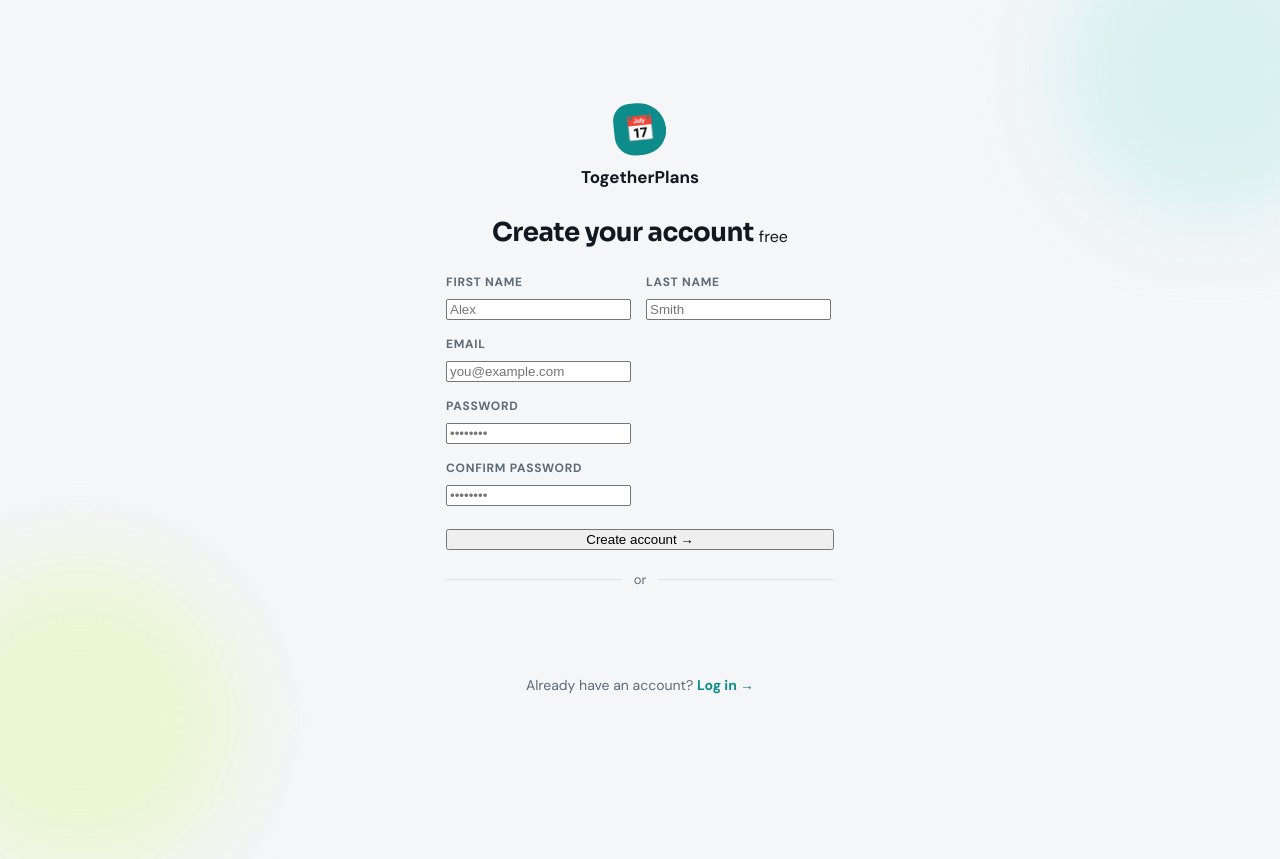
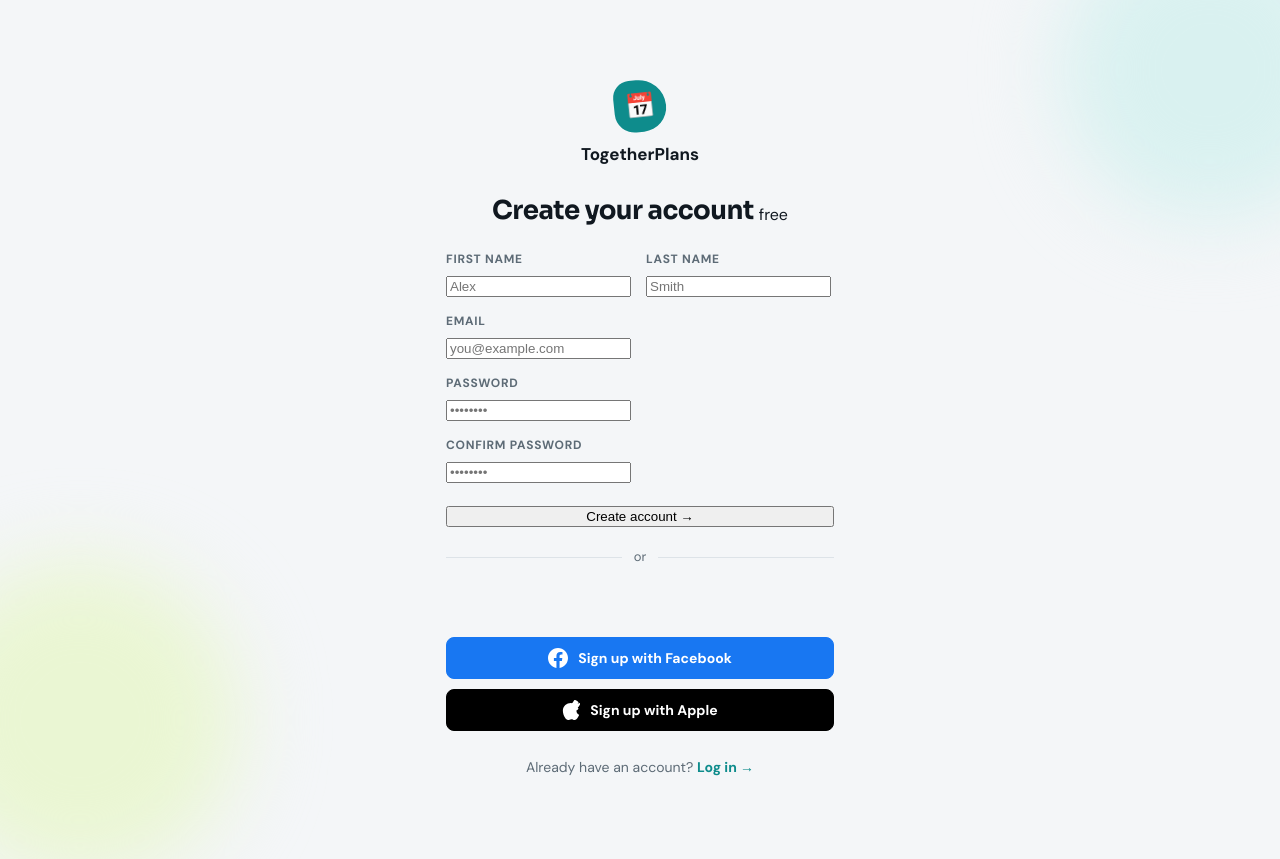
Before and after one commit to colomtn5280-lab/togetherplans, a React (Vite) app in the folder web/: page /signup in a window 1280 px wide. Before the commit the page ends 800 px from the top, so only its background shows below. Built offline with nearby package versions, Linux system fonts and the light colour scheme; no server answers.

Commit message:
feat(web): add Facebook + Apple Sign-In buttons, inline social auth errors

```diff
--- a/web/index.html
+++ b/web/index.html
@@ -33,6 +33,8 @@
     <meta name="theme-color" content="#0E8C8C" />
     <meta name="apple-mobile-web-app-capable" content="yes" />
     <meta name="apple-mobile-web-app-status-bar-style" content="default" />
+    <!-- Apple Sign In with Apple JS SDK -->
+    <script type="text/javascript" src="https://appleid.cdn-apple.com/appleauth/static/jsapi/appleid/1/en_US/appleid.auth.js"></script>
   </head>
   <body>
     <div id="root"></div>
--- a/web/src/pages/SignupPage.tsx
+++ b/web/src/pages/SignupPage.tsx
@@ -1,3 +1,4 @@
+import { useState } from "react";
 import { useForm } from "react-hook-form";
 import { zodResolver } from "@hookform/resolvers/zod";
 import { z } from "zod";
@@ -29,11 +30,37 @@ const schema = z
 
 type FormData = z.infer<typeof schema>;
 
+// Facebook App ID
+const FB_APP_ID = "1748102416338228";
+
+function handleFacebookLogin() {
+  const redirectUri = encodeURIComponent(window.location.origin + "/auth/facebook/callback");
+  window.location.href = `https://www.facebook.com/dialog/oauth?client_id=${FB_APP_ID}&redirect_uri=${redirectUri}&scope=email,public_profile`;
+}
+
+// Apple Sign-In requires VITE_APPLE_SERVICE_ID to be set by Jake
+// and the Apple JS SDK loaded in index.html
+declare global {
+  interface Window {
+    AppleID?: {
+      auth: {
+        init: (config: object) => void;
+        signIn: () => Promise<{
+          authorization: { id_token: string };
+          user?: { name?: { firstName?: string; lastName?: string }; email?: string };
+        }>;
+      };
+    };
+  }
+}
+
 export function SignupPage() {
   const navigate = useNavigate();
   const location = useLocation();
   const setAuth = useAuthStore((s) => s.setAuth);
   const from = (location.state as { from?: { pathname: string } })?.from?.pathname ?? "/dashboard";
+
+  const [socialError, setSocialError] = useState<string | null>(null);
 
   const {
     register,
@@ -63,6 +90,40 @@ export function SignupPage() {
       }
     },
   });
+
+  async function handleAppleLogin() {
+    const appleServiceId = import.meta.env.VITE_APPLE_SERVICE_ID;
+    if (!appleServiceId) {
+      setSocialError("Apple Sign-In is not configured yet. Please try another method.");
+      return;
+    }
+    if (!window.AppleID) {
+      setSocialError("Apple Sign-In SDK failed to load. Please refresh and try again.");
+      return;
+    }
+    try {
+      window.AppleID.auth.init({
+        clientId: appleServiceId,
+        scope: "name email",
+        redirectURI: window.location.origin + "/auth/apple/callback",
+        usePopup: true,
+      });
+      const res = await window.AppleID.auth.signIn();
+      const identityToken = res.authorization.id_token;
+      const displayName = res.user?.name
+        ? [res.user.name.firstName, res.user.name.lastName].filter(Boolean).join(" ")
+        : undefined;
+      const email = res.user?.email;
+      const { data } = await authApi.appleLogin(identityToken, displayName, email);
+      const user = data.user ?? { userId: data.userId ?? "", email: data.email ?? "" };
+      const accessToken = data.accessToken || data.token || "";
+      const refreshToken = data.refreshToken || "";
+      setAuth(user, accessToken, refreshToken);
+      navigate(from, { replace: true });
+    } catch {
+      setSocialError("Apple Sign-In failed. Please try again.");
+    }
+  }
 
   const labelStyle: React.CSSProperties = {
     display: "block",
@@ -280,9 +341,12 @@ export function SignupPage() {
           <div style={{ flex: 1, height: 1, background: "var(--line)" }} />
         </div>
 
+        <div style={{ display: "flex", flexDirection: "column", gap: 10 }}>
+          {/* Google */}
           <div style={{ display: "flex", justifyContent: "center" }}>
             <GoogleLogin
               onSuccess={(cred) => {
+                setSocialError(null);
                 if (!cred.credential) return;
                 authApi.googleLogin(cred.credential).then(res => {
                   const d = res.data;
@@ -291,12 +355,89 @@ export function SignupPage() {
                   const refreshToken = d.refreshToken || "";
                   setAuth(user, accessToken, refreshToken);
                   navigate(from, { replace: true });
-              }).catch(() => alert("Google sign-in failed"));
+                }).catch(() => setSocialError("Google sign-in failed. Please try again."));
               }}
-            onError={() => alert("Google sign-in failed")}
+              onError={() => setSocialError("Google sign-in failed. Please try again.")}
               width="100%"
               text="signup_with"
             />
+          </div>
+
+          {/* Facebook */}
+          <button
+            type="button"
+            onClick={() => { setSocialError(null); handleFacebookLogin(); }}
+            style={{
+              width: "100%",
+              display: "flex",
+              alignItems: "center",
+              justifyContent: "center",
+              gap: 10,
+              padding: "10px 16px",
+              borderRadius: 8,
+              border: "1px solid #1877F2",
+              background: "#1877F2",
+              color: "#fff",
+              fontFamily: "var(--font-display)",
+              fontWeight: 700,
+              fontSize: 14,
+              cursor: "pointer",
+            }}
+          >
+            <svg width="20" height="20" viewBox="0 0 24 24" fill="white" aria-hidden="true">
+              <path d="M24 12.073C24 5.405 18.627 0 12 0S0 5.405 0 12.073C0 18.1 4.388 23.094 10.125 24v-8.437H7.078v-3.49h3.047V9.41c0-3.025 1.792-4.697 4.533-4.697 1.312 0 2.686.236 2.686.236v2.97h-1.513c-1.491 0-1.956.93-1.956 1.886v2.268h3.328l-.532 3.49h-2.796V24C19.612 23.094 24 18.1 24 12.073z"/>
+            </svg>
+            Sign up with Facebook
+          </button>
+
+          {/* Apple — requires VITE_APPLE_SERVICE_ID configured by Jake */}
+          {import.meta.env.VITE_APPLE_SERVICE_ID && (
+            <button
+              type="button"
+              onClick={() => { setSocialError(null); handleAppleLogin(); }}
+              style={{
+                width: "100%",
+                display: "flex",
+                alignItems: "center",
+                justifyContent: "center",
+                gap: 10,
+                padding: "10px 16px",
+                borderRadius: 8,
+                border: "1px solid #000",
+                background: "#000",
+                color: "#fff",
+                fontFamily: "var(--font-display)",
+                fontWeight: 700,
+                fontSize: 14,
+                cursor: "pointer",
+              }}
+            >
+              <svg width="18" height="20" viewBox="0 0 814 1000" fill="white" aria-hidden="true">
+                <path d="M788.1 340.9c-5.8 4.5-108.2 62.2-108.2 190.5 0 148.4 130.3 200.9 134.2 202.2-.6 3.2-20.7 71.9-68.7 141.9-42.8 61.6-87.5 123.1-155.5 123.1s-85.5-39.5-164-39.5c-76 0-103.7 40.8-165.9 40.8s-105-42.4-148.3-107.3C46.8 793.7 0 663.6 0 542.5C0 285.8 199.3 146 395.6 146c99.2 0 181.9 66.6 244.4 66.6 60.5 0 155.3-70.4 270.2-70.4zM574.4 0C617.7 0 720.6 28.5 790.9 120.5c-3.2 3.2-76 44.2-76 148.4 0 89.8 67.5 141.2 68.7 142.5-1.3 3.9-24.1 81.2-111.7 116.6-14.1 5.8-46.2 16-84.5 16-57.3 0-108.2-32.3-166.5-32.3-54.5 0-111.7 32.3-165.9 32.3-3.2 0-22.7-.6-33.3-1.3z"/>
+              </svg>
+              Sign up with Apple
+            </button>
+          )}
+
+          {/* Inline social auth error */}
+          {socialError && (
+            <div
+              role="alert"
+              data-testid="social-error"
+              style={{
+                background: "var(--error-soft)",
+                color: "var(--error)",
+                padding: "10px 14px",
+                borderRadius: 12,
+                fontSize: 13,
+                fontFamily: "var(--font-display)",
+                fontWeight: 700,
+                textAlign: "center",
+              }}
+            >
+              {socialError}
+            </div>
+          )}
         </div>
 
         <div style={{ marginTop: 24, textAlign: "center" }}>
```
Lines whose indentation alone changed are shown as unchanged.
